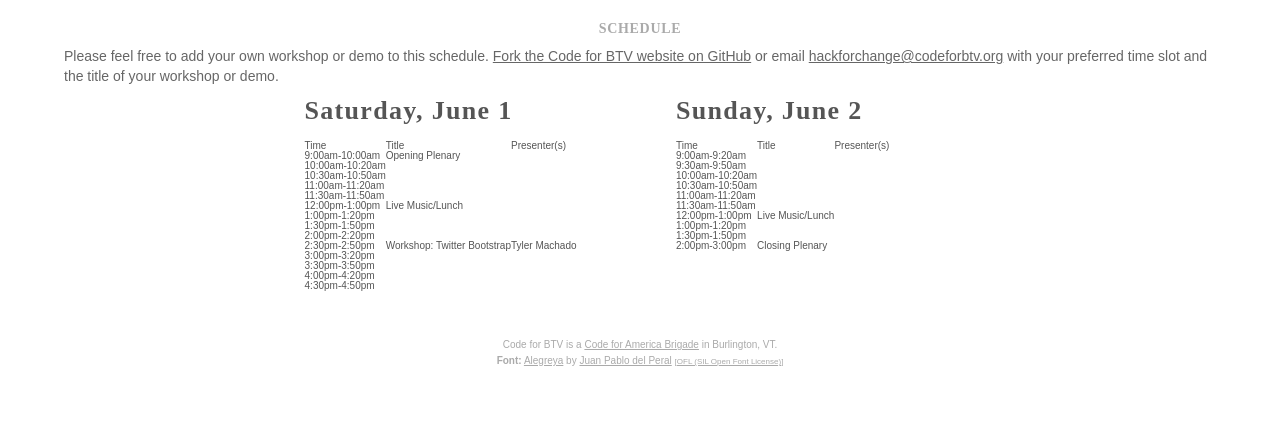
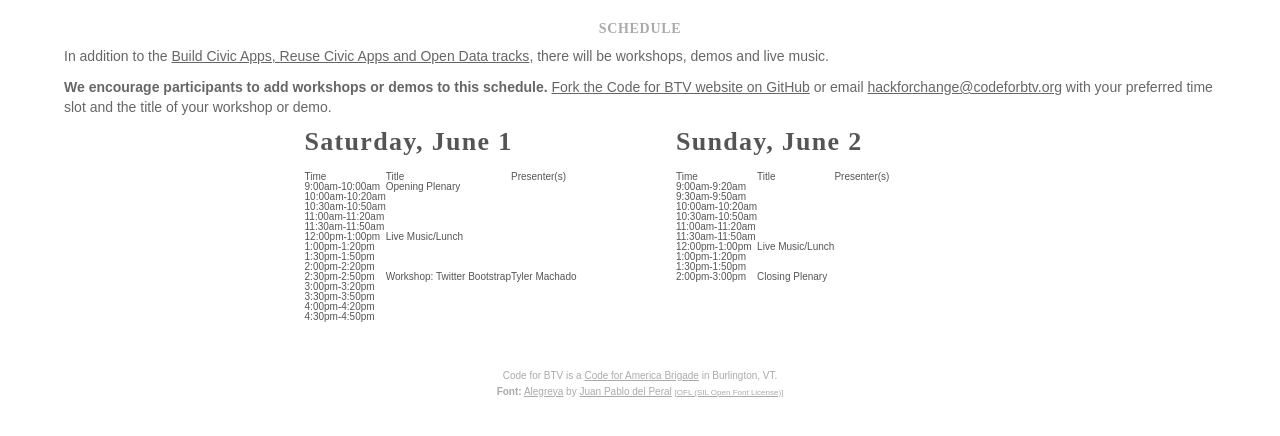
Before and after one commit to tedholtz/codeforbtv.github.com, a Jekyll site: the page built from schedule/index.html, in a window 1280 px wide. Shown: the top 436 px of the page. Built offline with Jekyll 4.4.1, drawn with Linux system fonts in a browser that asks for light colours; some web fonts are replaced.

Commit message:
Update text on schedule page.

```diff
--- a/schedule/index.html
+++ b/schedule/index.html
@@ -4,7 +4,8 @@ title: Schedule | National Day of Civic Hacking in Burlington, Vermont | Code fo
 ---
 <section>
     <h1>Schedule</h1>
-    <p>Please feel free to add your own workshop or demo to this schedule. <a href="https://github.com/codeforbtv">Fork the Code for BTV website on GitHub</a> or email <a href="mailto:hackforchange@codeforbtv.org">hackforchange@codeforbtv.org</a> with your preferred time slot and the title of your workshop or demo.</p>
+    <p>In addition to the <a href="/#tracks">Build Civic Apps, Reuse Civic Apps and Open Data tracks</a>, there will be workshops, demos and live music.</p>
+    <p><strong>We encourage participants to add workshops or demos to this schedule.</strong> <a href="https://github.com/codeforbtv">Fork the Code for BTV website on GitHub</a> or email <a href="mailto:hackforchange@codeforbtv.org">hackforchange@codeforbtv.org</a> with your preferred time slot and the title of your workshop or demo.</p>
     <article>
         <h1>Saturday, June 1</h1>
         <table>
```
